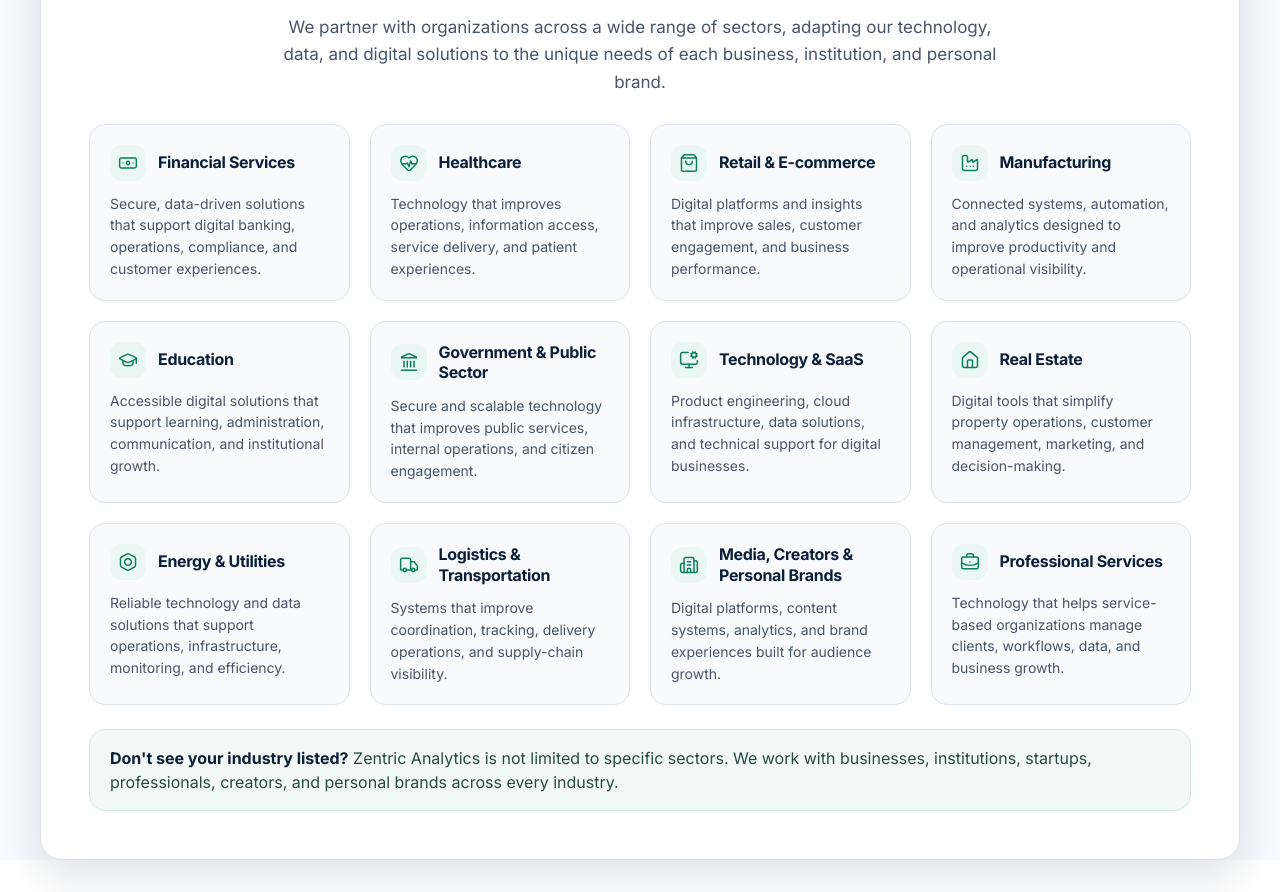
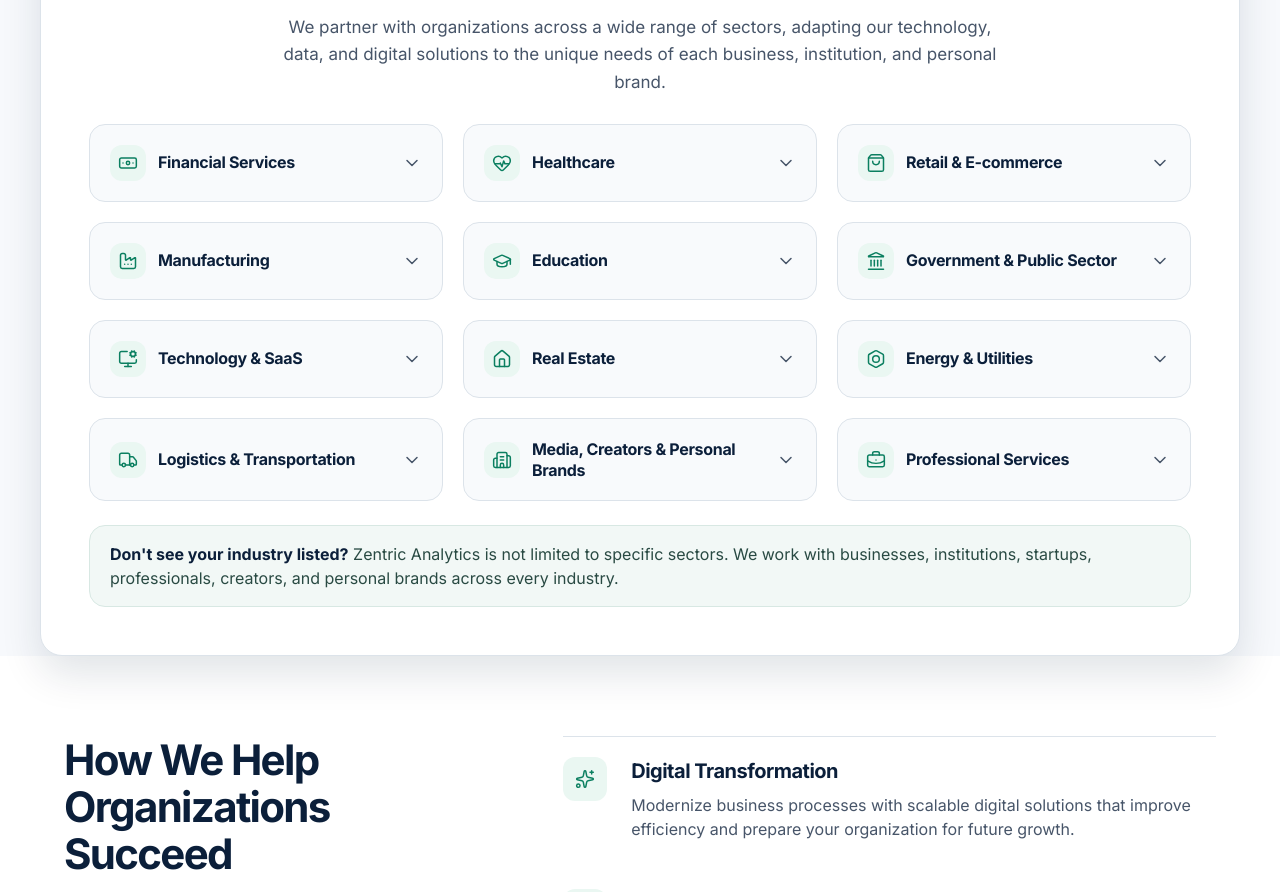
Before and after one commit to Zentric-Analytics/Zentricanalytics.com, a Next.js app: page /industries in a window 1280 px wide. Shown: the part 740-1632 px from the top of the page. Built offline with nearby package versions, Linux system fonts and the light colour scheme.

Commit message:
Add expandable industry cards

```diff
--- a/src/components/IndustriesWeServe.tsx
+++ b/src/components/IndustriesWeServe.tsx
@@ -6,6 +6,7 @@ import {
   Bolt,
   BriefcaseBusiness,
   Building2,
+  ChevronDown,
   Factory,
   GraduationCap,
   HeartPulse,
@@ -39,7 +40,8 @@ const industries: Industry[] = [
 ];
 
 export function IndustriesWeServe() {
-  const [isExpanded, setIsExpanded] = useState(false);
+  const [expandedIndustry, setExpandedIndustry] = useState<number | null>(null);
+  const [showAllIndustries, setShowAllIndustries] = useState(false);
 
   return (
     <section className="relative z-10 -mt-12 px-4 sm:-mt-14 sm:px-6 lg:-mt-20 lg:px-8" aria-labelledby="industry-spectrum-heading">
@@ -53,34 +55,51 @@ export function IndustriesWeServe() {
           </p>
         </header>
 
-        <div id="additional-industries" className="mt-7 grid gap-4 md:grid-cols-3 lg:gap-5 xl:grid-cols-4" aria-label="Industries we serve">
+        <div id="additional-industries" className="mt-7 grid gap-4 md:grid-cols-3 lg:gap-5" aria-label="Industries we serve">
           {industries.map(({ Icon, title, description }, index) => (
-            <article
-              className={`group min-w-0 rounded-2xl border border-[#DCE3EA] bg-[#F8FAFC] p-4 transition duration-200 hover:-translate-y-0.5 hover:border-[#C5D1DD] hover:shadow-[0_10px_24px_rgba(11,31,58,0.08)] sm:p-5 ${index > 5 && !isExpanded ? 'hidden md:block' : ''}`}
+            <button
+              type="button"
+              className={`group min-w-0 rounded-2xl border border-[#DCE3EA] bg-[#F8FAFC] p-4 text-left transition duration-200 hover:-translate-y-0.5 hover:border-[#C5D1DD] hover:shadow-[0_10px_24px_rgba(11,31,58,0.08)] focus-visible:outline focus-visible:outline-2 focus-visible:outline-offset-2 focus-visible:outline-[#0B7F60] sm:p-5 ${index > 5 && !showAllIndustries ? 'hidden md:block' : ''}`}
               key={title}
+              aria-expanded={expandedIndustry === index}
+              aria-controls={`industry-description-${index}`}
+              onClick={() => setExpandedIndustry((current) => (current === index ? null : index))}
             >
               <div className="flex items-center gap-3">
                 <span className="flex size-9 shrink-0 items-center justify-center rounded-xl bg-[#EAF7F2] text-[#0B7F60]">
                   <Icon aria-hidden="true" className="size-5" strokeWidth={1.8} />
                 </span>
                 <h3 className="text-base font-bold leading-[1.3] tracking-[-0.02em] text-[#0B1F3A]">{title}</h3>
+                <ChevronDown
+                  aria-hidden="true"
+                  className={`ml-auto size-5 shrink-0 text-[#475569] transition-transform duration-300 ${expandedIndustry === index ? 'rotate-180' : ''}`}
+                  strokeWidth={1.8}
+                />
               </div>
-              <p className="mt-3 text-sm leading-[1.55] text-[#475569]">{description}</p>
-            </article>
+              <div
+                id={`industry-description-${index}`}
+                className={`grid transition-[grid-template-rows,opacity] duration-300 ease-in-out ${expandedIndustry === index ? 'mt-3 grid-rows-[1fr] opacity-100' : 'grid-rows-[0fr] opacity-0'}`}
+              >
+                <p className="overflow-hidden text-sm leading-[1.55] text-[#475569]">{description}</p>
+              </div>
+            </button>
           ))}
         </div>
 
         <button
           type="button"
           className="btn btn-secondary mt-5 w-full md:hidden"
-          aria-expanded={isExpanded}
+          aria-expanded={showAllIndustries}
           aria-controls="additional-industries"
-          onClick={() => setIsExpanded((expanded) => !expanded)}
+          onClick={() => {
+            setShowAllIndustries((expanded) => !expanded);
+            setExpandedIndustry(null);
+          }}
         >
-          {isExpanded ? 'Show Fewer Industries' : 'View All Industries'}
+          {showAllIndustries ? 'Show Fewer Industries' : 'View All Industries'}
         </button>
         <div className="sr-only" aria-live="polite">
-          {isExpanded ? 'All industries are shown.' : 'Six additional industries are available.'}
+          {showAllIndustries ? 'All industries are shown.' : 'Six additional industries are available.'}
         </div>
 
         <aside className="mt-5 rounded-2xl border border-[#D8E8E3] bg-[#F2F8F6] px-4 py-3.5 text-sm leading-[1.6] text-[#294A43] sm:mt-6 sm:px-5 sm:py-4 sm:text-base">
```
